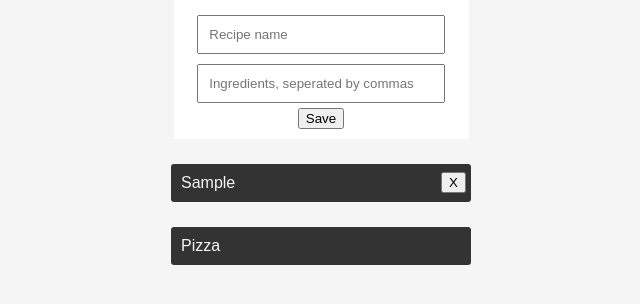
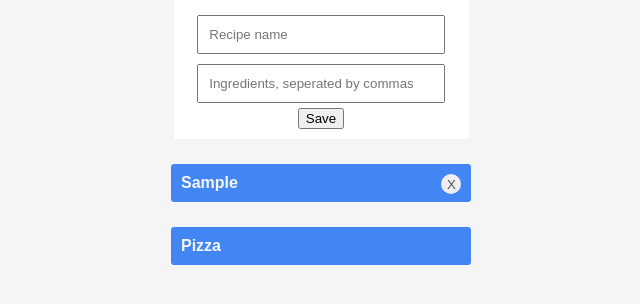
Before and after one commit to nikkilr88/fcc-recipe-box, a React (Create React App) app: page / in a window 1280 px wide. Both pictures are taken after typing "Sample", "Sample" into the empty fields and a click on the button "Save". Shown: the top 304 px of the page, without its empty margins (319-959 px from the left). Built offline with nearby package versions, Linux system fonts and the light colour scheme.

Commit message:
Fixed delete button bug and changed style

```diff
--- a/src/App.css
+++ b/src/App.css
@@ -40,16 +40,22 @@ body {
 
 .recipe li button {
   position: absolute;
-  top: 8px;
-  right: 5px;
+  top: 10px;
+  height: 20px;
+  width: 20px;
+  right: 10px;
+  border: none;
+  border-radius: 100%;
+  color: #555;
 }
 
 .title {
-  background: #333;
+  background: #4286f4;
   display: block;
   padding: 10px;
   color: whitesmoke;
-  border-radius: 3px
+  border-radius: 3px;
+  font-weight: bold;
 }
 
 .ingredients {
--- a/src/App.js
+++ b/src/App.js
@@ -55,13 +55,15 @@ class App extends React.Component{
       recipes: updatedRecipes
 		});
 
+		console.log(this.state.recipes)
+
 		$('#dish').val('');
     $('#ingredients').val('');
 	}
 
-  handleDelete(text) {
+  handleDelete(value) {
     var updatedRecipes = this.state.recipes;
-    updatedRecipes.splice(updatedRecipes.indexOf(text), 1);
+    delete updatedRecipes[value];
     this.setState({
       recipes: updatedRecipes
     });
--- a/src/RecipeBox.js
+++ b/src/RecipeBox.js
@@ -8,13 +8,14 @@ class RecipeBox extends React.Component {
   }
 
   deleteRecipe(el) {
-    var value = el.target.parentNode.querySelector('span').innerText;
+    var value = el.target.parentNode.getAttribute("id")
+    console.log(value)
     this.props.handleDelete(value);
   }
 
   render() {
   const recipes = this.props.recipes.map( (recipe, i) => {
-    return <li  key={i}><span className="title">{recipe.title}</span><span className="ingredients">{recipe.ingredients.map(function(item){return <li>{item}</li>})}</span><button onClick={this.deleteRecipe}>X</button></li>
+    return <li  key={i} id={i}><span className="title">{recipe.title}</span><ul className="ingredients">{recipe.ingredients.map(function(item,i){return <li key={i}>{item}</li>})}</ul><button onClick={this.deleteRecipe}>X</button></li>
 		});
     return (
       <ul className="recipe">
```
